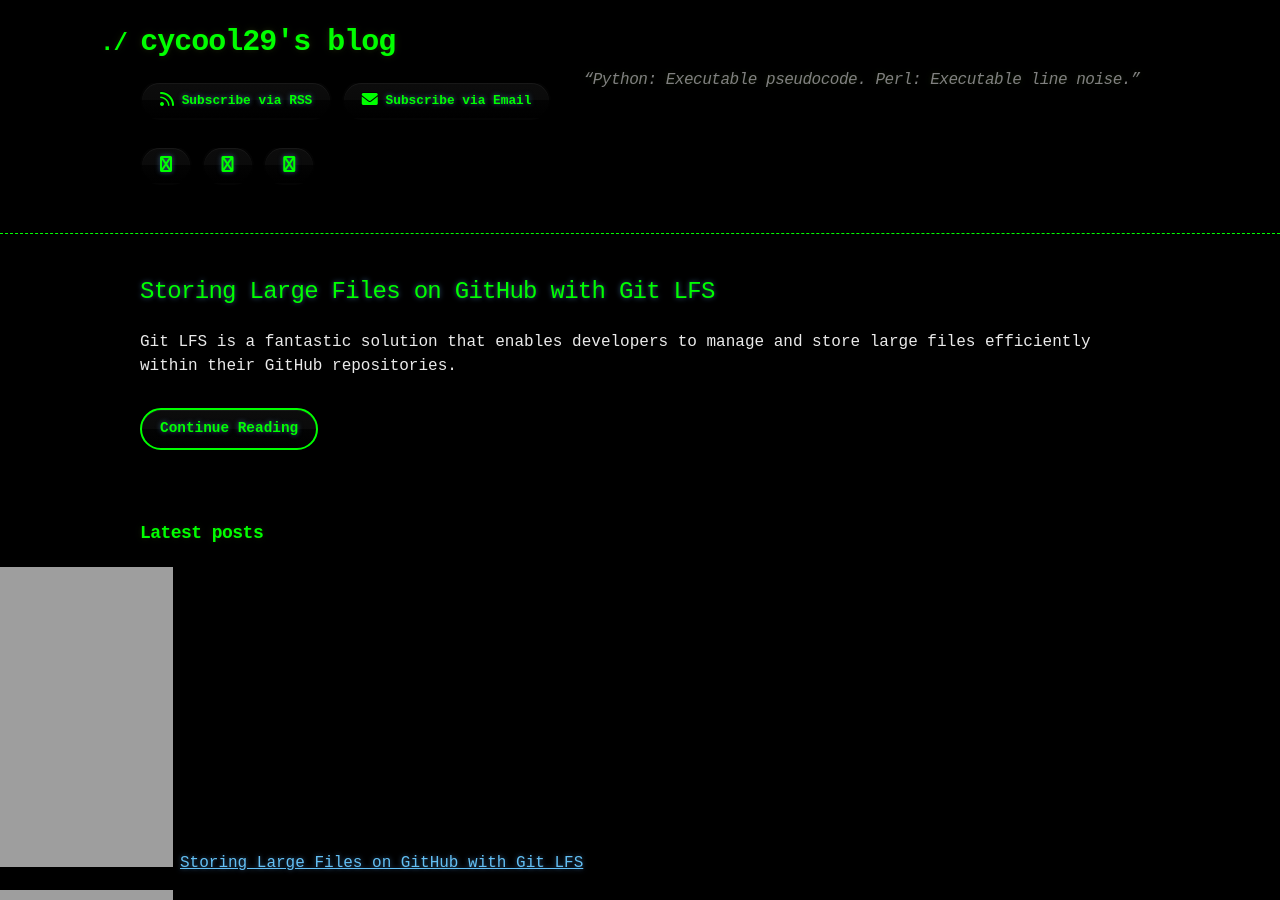
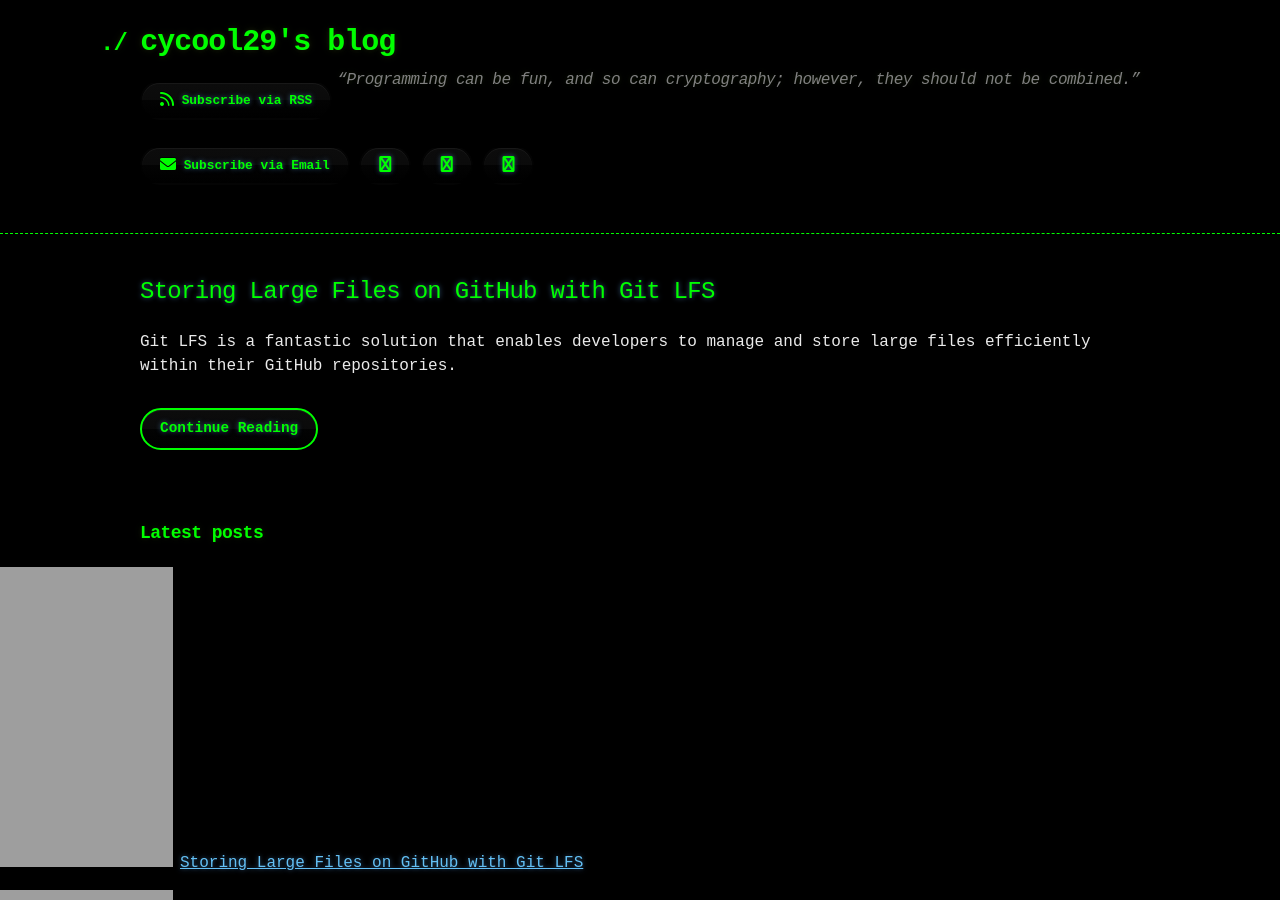
Before and after one commit to cycool29/cycool29.github.io, a Jekyll site: the page built from index.md, in a window 1280 px wide and 900 px high. Built offline with Jekyll 4.4.1, drawn with Linux system fonts in a browser that asks for light colours; a style sheet for code colours, icons or effects is not loaded.

Commit message:
Update quotes

```diff
--- a/_config.yml
+++ b/_config.yml
@@ -1,5 +1,5 @@
 title: cycool29's blog
-description: "“Python: Executable pseudocode. Perl: Executable line noise.” "
+description: "“Programming can be fun, and so can cryptography; however, they should not be combined.” "
 bio: A high school student. Intermediate in Python, Git, Bash. Learning JavaScript. He/Him. "
 author: cycool29
 url: https://cycool29.github.io
```
